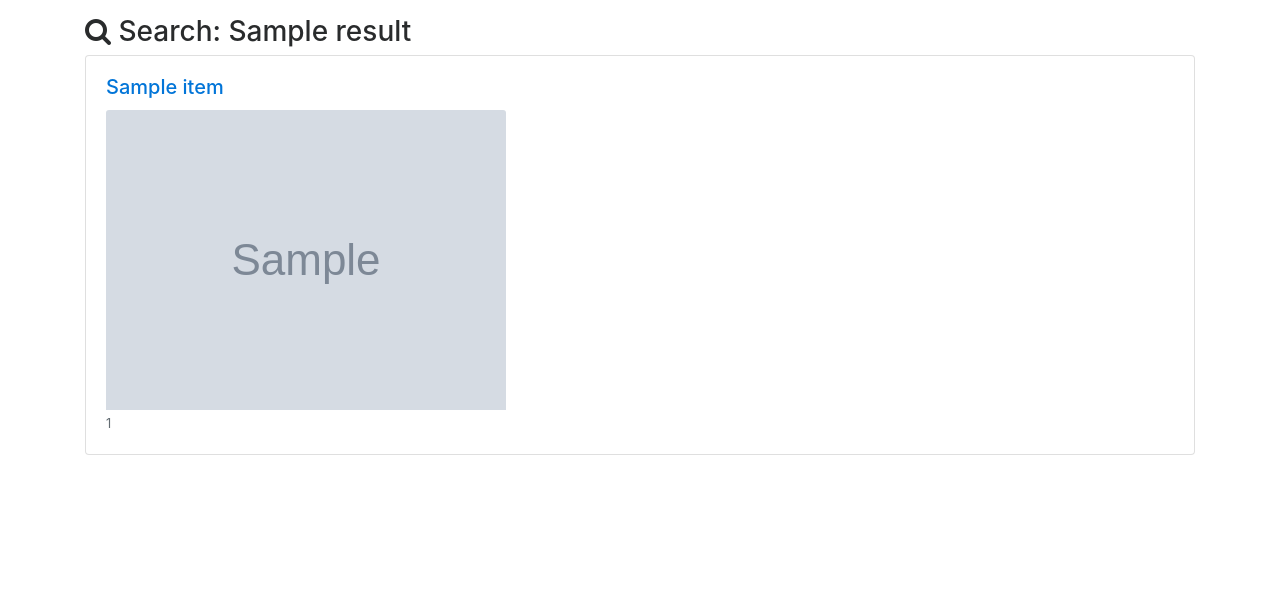
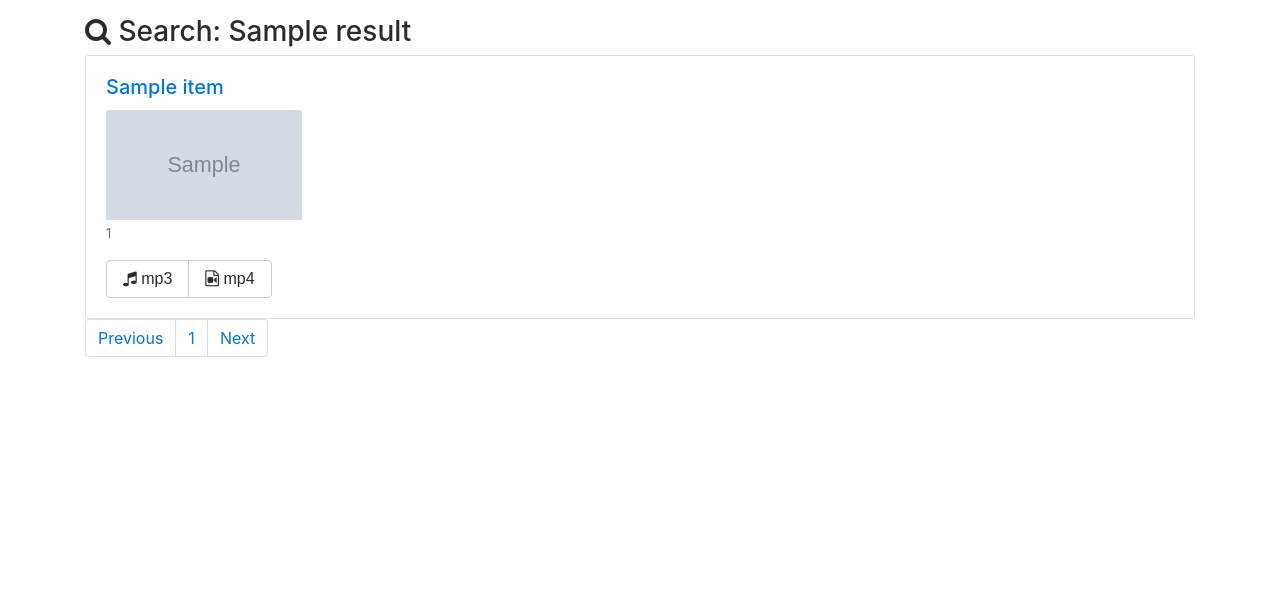
Before and after one commit to leoluyi/web-music-download, a Flask app: template templates/result.html in a window 1280 px wide. Shown: the part 56-653 px from the top of the page. Run offline with Flask 2, Linux system fonts and the light colour scheme; the template is opened without the code that fills it: most values are stand-ins (such as "Sample title", 1, 10 or a date in 2020); grey boxes marked "Sample" are stand-in pictures; some libraries are stand-ins or nearby versions.

Commit message:
Add pagination

```diff
--- a/modules/item.py
+++ b/modules/item.py
@@ -62,6 +62,6 @@ def download_mp3(url):
 
 
 def download_mp4(url):
-    ydl_opts = {}
+    ydl_opts = {'format': 'best', 'outtmpl': 'media/%(title)s-%(id)s.%(ext)s'}
     with youtube_dl.YoutubeDL(ydl_opts) as ydl:
         ydl.download([url])
--- a/run.py
+++ b/run.py
@@ -14,8 +14,19 @@ def result_page():
     search = request.args.get('search')
     soup = item.search_soup(search)
     res = item.find_video_(soup)
-    return render_template('result.html', result=search, all_item=res)
+    pages = item.page_bar(soup)
+    return render_template('result.html', result=search, all_item=res, all_page=pages)
 
+@app.route("/download")
+def download_page():
+    value = request.args.get('value')
+    dl_type, url = value.split('&')
+    if dl_type == 'mp3':
+        item.download_mp3(url)
+    elif dl_type == 'mp4':
+        item.download_mp4(url)
+
+    return render_template('download.html')
 
 if __name__ == '__main__':
     app.run(debug=True)
--- a/templates/result.html
+++ b/templates/result.html
@@ -9,11 +9,22 @@
     <div class="card-block">
         <a href="{{ item.get('link') }}" target="_blank">
             <h5 class="card-title">{{ item.get('title') }}</h4>
-            <img class="card-img-top" src="{{ item.get('img') }}" alt="Card image cap">
+            <img class="card-img-top" src="{{ item.get('img') }}" alt="Card image cap"
+             width="196" height="110" />
         </a>
         <p class="card-text">
             <small class="text-muted">{{ item.get('length') }}</small>
         </p>
+        <form action="/download" target="_blank">
+            <div class="btn-group" role="group" aria-label="Basic example">
+              <button type="submit" class="btn btn-secondary" name="value" value="mp3&{{ item.get('link') }}">
+                  <i class="fa fa-music"></i> mp3
+              </button>
+              <button type="submit" class="btn btn-secondary" name="value" value="mp4&{{ item.get('link') }}">
+                  <i class="fa fa-file-video-o"></i> mp4
+              </button>
+            </div>
+        </form>
     </div>
 </div>
 
@@ -28,4 +39,14 @@
 
 {% endfor %}
 
+<nav aria-label="Page navigation example">
+  <ul class="pagination">
+    <li class="page-item"><a class="page-link" href="#">Previous</a></li>
+    {% for page in all_page%}
+    <li class="page-item"><a class="page-link" href="{{all_page.get(page)}}">{{page}}</a></li>
+    {% endfor %}
+    <li class="page-item"><a class="page-link" href="#">Next</a></li>
+  </ul>
+</nav>
+
 {% endblock %}
```
Also changed, not shown: templates/download.html (added, +16 -0 lines).
